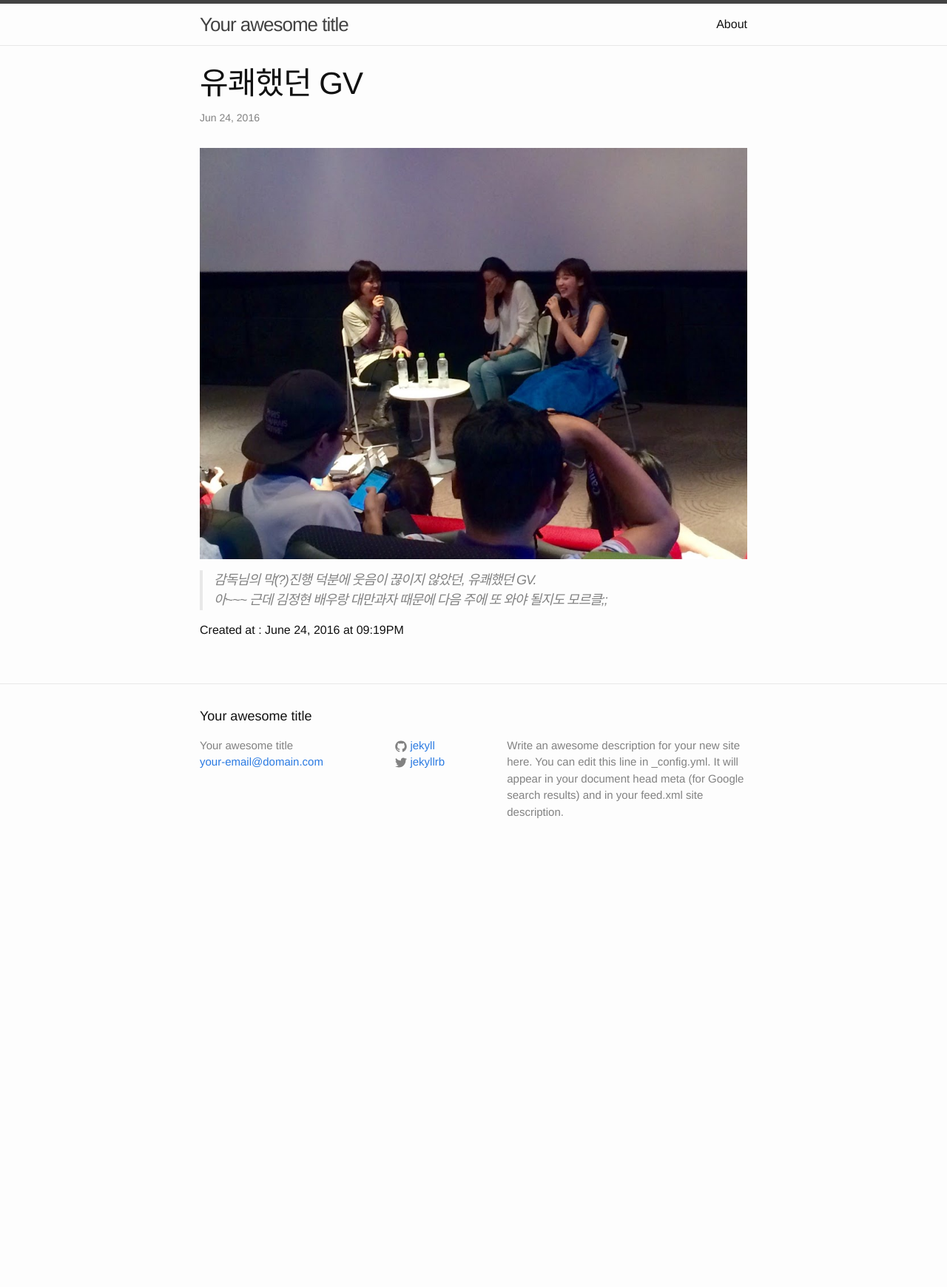
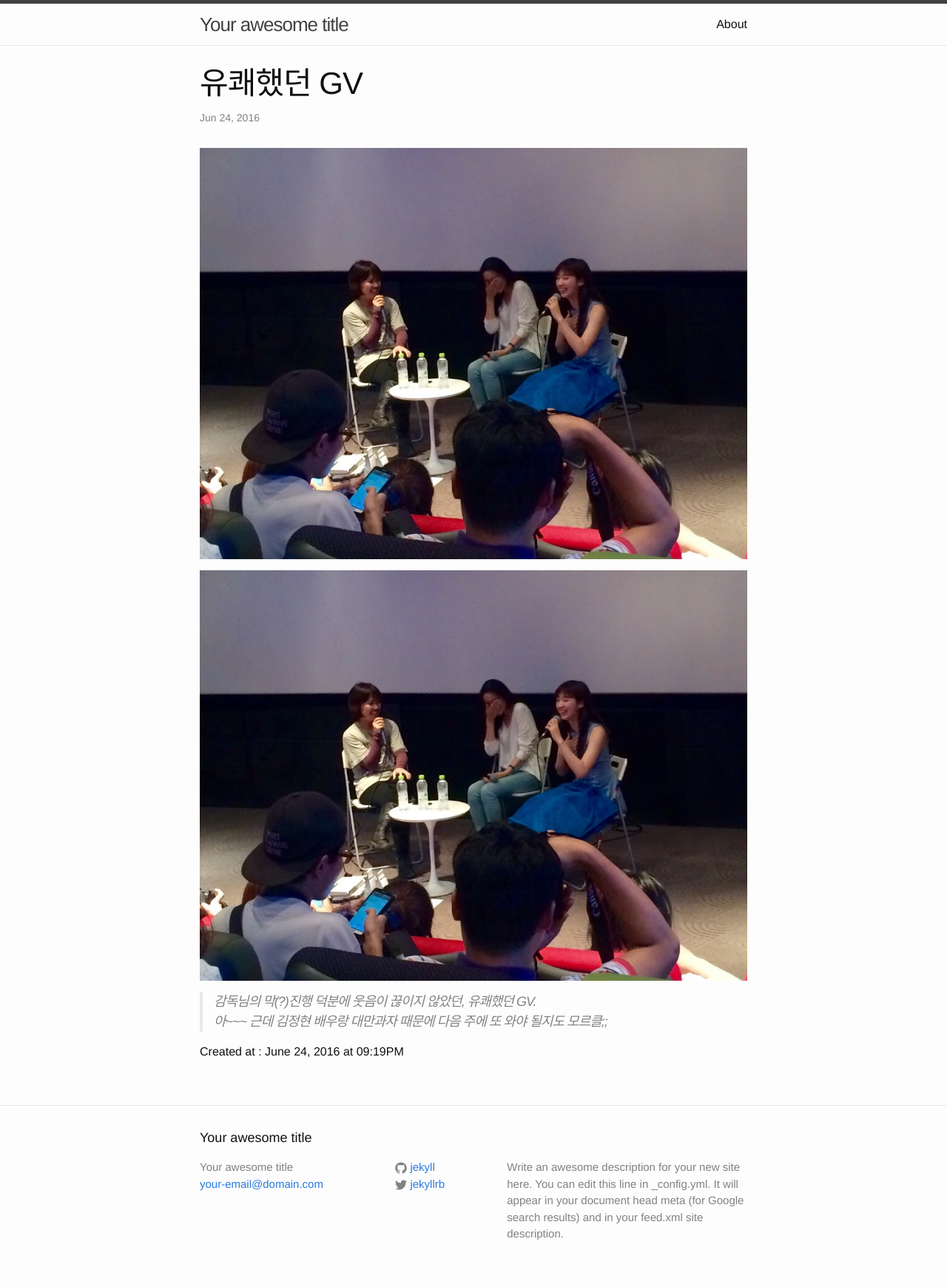
Before and after one commit to ley250/blog, a Jekyll site: the page built from _posts/2016-06-24-ubermench-gv.md, in a window 1280 px wide. Shown: the whole page at 74% size. Built offline with Jekyll 4.4.1, drawn with Linux system fonts in a browser that asks for light colours; before the commit the page ends 1169 px from its top, so only the background shows below that.

Commit message:
edit post 2016/07/17 16:37

```diff
--- a/_posts/2016-06-24-ubermench-gv.md
+++ b/_posts/2016-06-24-ubermench-gv.md
@@ -8,6 +8,8 @@ date: "2016-06-24 21:19"
 
 ![IMG_8627]({{ site.baseurl }}/media/2016/06/ubermench.JPG)
 
+![image]({{ site.baseurl }}/media/2016/06/ubermench.JPG)
+
 > 감독님의 막(?)진행 덕분에 웃음이 끊이지 않았던, 유쾌했던 GV.
 > 아~~~ 근데 김정현 배우랑 대만과자 때문에 다음 주에 또 와야 될지도 모르클;;
 
```
